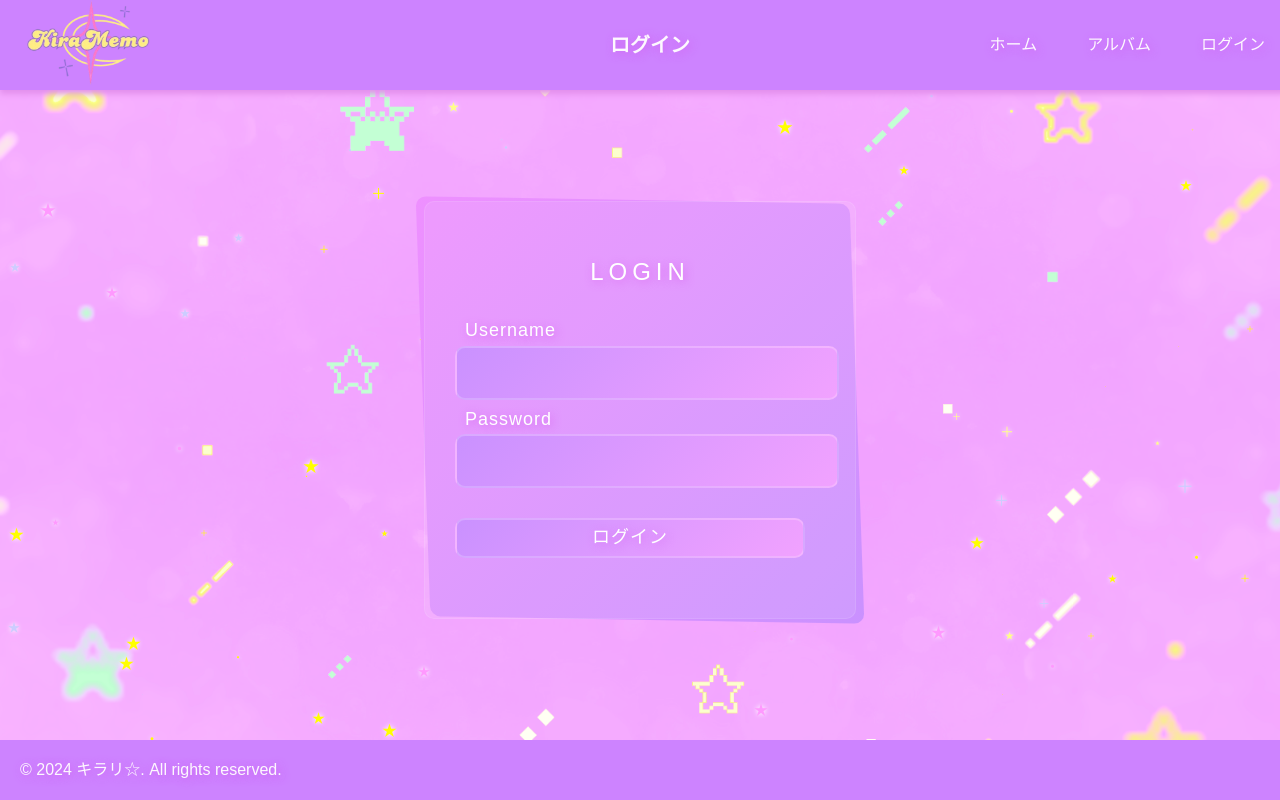
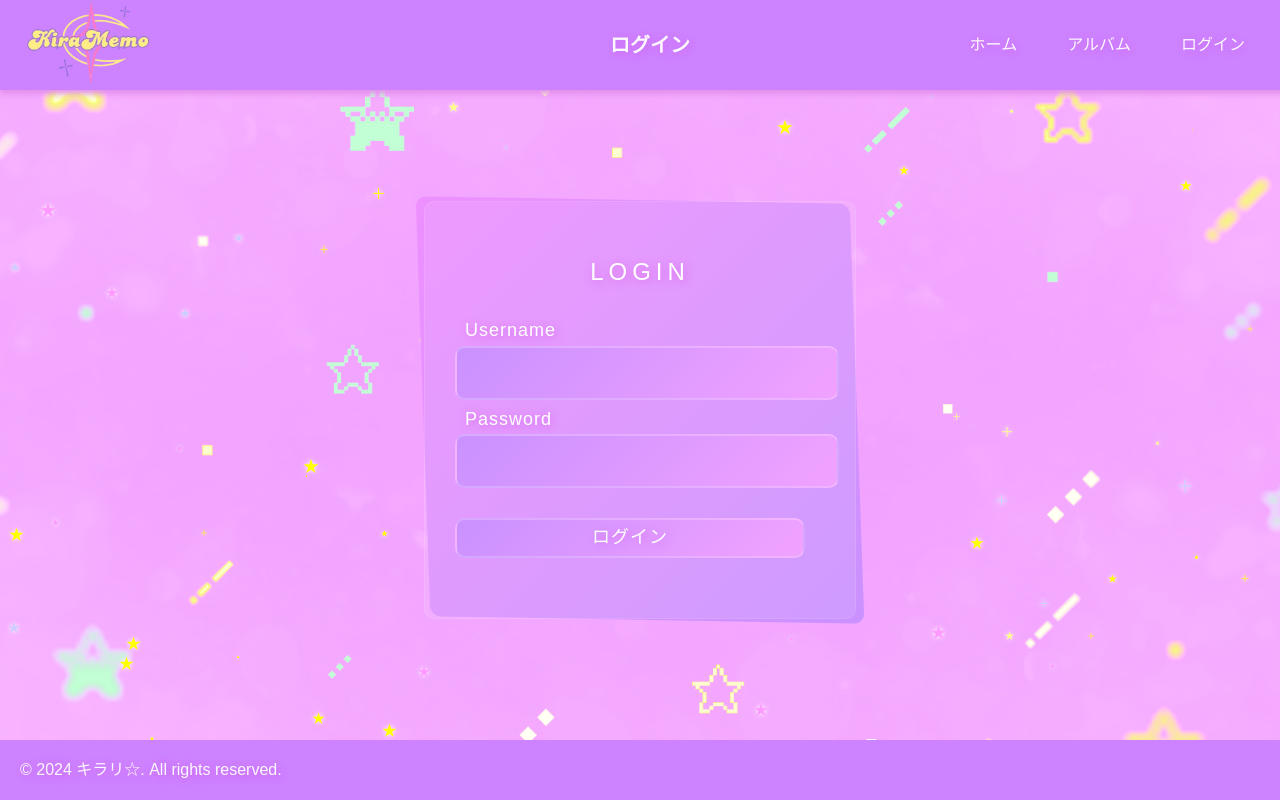
Before and after one commit to 038bkn/kirakira-face-memories, a PHP site: page /signin.php in a window 1280 px wide. Run offline with PHP 8.4, Linux system fonts and the light colour scheme; some web fonts are replaced.

Commit message:
chore: Update header.css to add margin-right to .header-right

```diff
--- a/src/css/header.css
+++ b/src/css/header.css
@@ -130,3 +130,7 @@ header .container {
 .menu_active {
     right: 0;
 }
+
+.header-right {
+    margin-right: 20px;
+}
```
